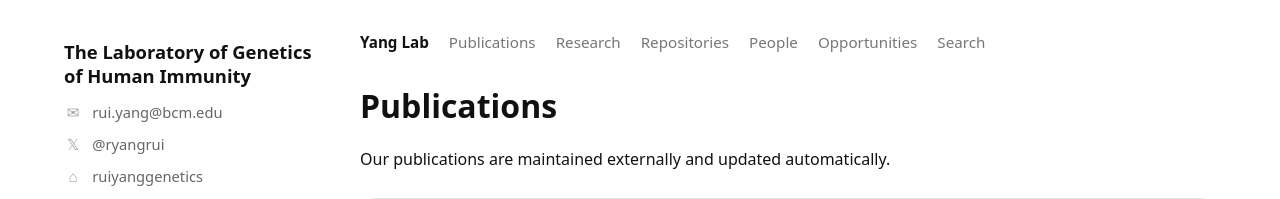
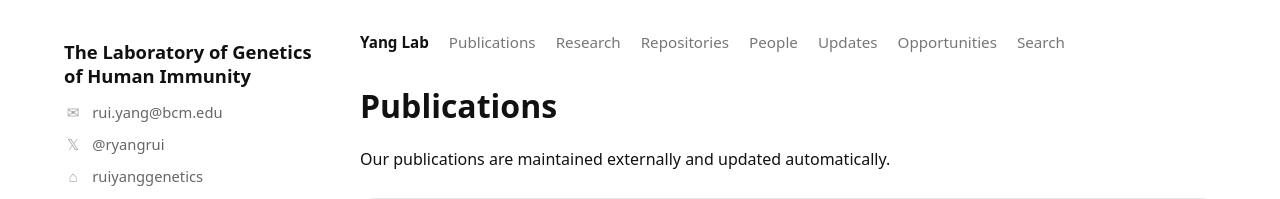
Before and after one commit to ruiyanggenetics/ghilab, a Jekyll site: the page built from publications.md, in a window 1280 px wide. Shown: the top 199 px of the page. Built offline with Jekyll 4.4.1, drawn with Linux system fonts in a browser that asks for light colours.

Commit message:
Update default.html

```diff
--- a/_layouts/default.html
+++ b/_layouts/default.html
@@ -43,6 +43,7 @@
         <a href="{{ '/research' | relative_url }}">Research</a>
         <a href="{{ '/repositories' | relative_url }}">Repositories</a>
         <a href="{{ '/people' | relative_url }}">People</a>
+        <a href="{{ '/updates' | relative_url }}">Updates</a>
         <a href="{{ '/opportunities' | relative_url }}">Opportunities</a>
         <a href="{{ '/search' | relative_url }}">Search</a>
       </nav>
```
